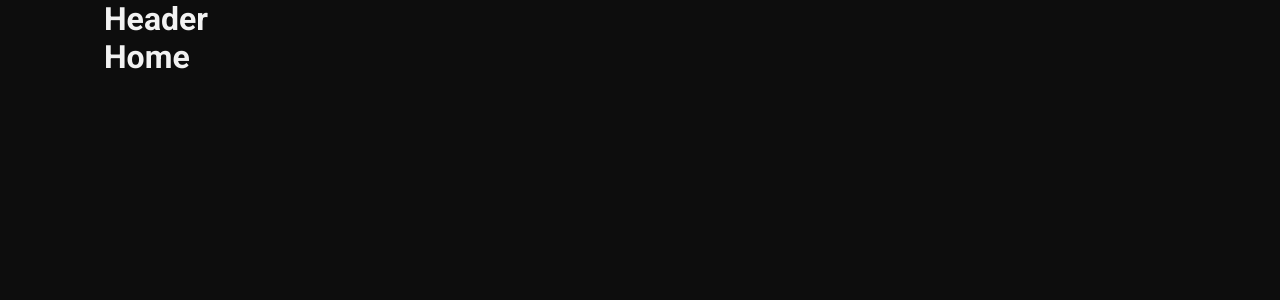
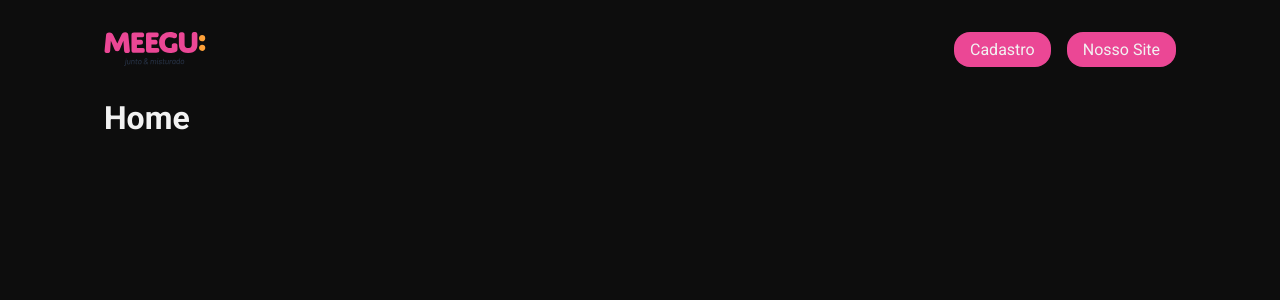
Before and after one commit to AntonioSabino/meegu-code-challenge, a React (Vite) app in the folder frontend/: page / in a window 1280 px wide. Shown: the top 300 px of the page. Built offline with nearby package versions, Linux system fonts and the light colour scheme.

Commit message:
feat: adicionar ancoras ao Header

```diff
--- a/frontend/src/components/Header/index.tsx
+++ b/frontend/src/components/Header/index.tsx
@@ -1,9 +1,16 @@
-import { HeaderContainer } from './styles'
+import { HeaderContainer, HeaderNav } from './styles'
+import logo from '../../assets/logo.svg'
 
 export default function Header() {
   return (
     <HeaderContainer>
-      <h1>Header</h1>
+      <img src={logo} alt="Meegu" />
+      <HeaderNav>
+        <a href="/">Cadastro</a>
+        <a href="https://www.meegu.com.br/" target="_blank" rel="noreferrer">
+          Nosso Site
+        </a>
+      </HeaderNav>
     </HeaderContainer>
   )
 }
--- a/frontend/src/components/Header/styles.ts
+++ b/frontend/src/components/Header/styles.ts
@@ -5,5 +5,26 @@ export const HeaderContainer = styled.header`
   align-items: center;
   justify-content: space-between;
 
+  padding: 2rem 0;
   width: 100%;
 `
+
+export const HeaderNav = styled.nav`
+  display: flex;
+  align-items: center;
+  gap: 1rem;
+
+  a {
+    background-color: ${({ theme }) => theme.colors['pink-500']};
+    border: none;
+    border-radius: 1rem;
+    color: ${({ theme }) => theme.colors['gray-100']};
+    font-weight: 500;
+    padding: 0.5rem 1rem;
+    transition: background-color 0.2s ease-in-out;
+
+    &:hover {
+      background-color: ${({ theme }) => theme.colors['pink-700']};
+    }
+  }
+`
--- a/frontend/src/styles/themes/default.ts
+++ b/frontend/src/styles/themes/default.ts
@@ -11,12 +11,16 @@ export const defaultTheme = {
     'gray-800': '#1A1A1A',
     'gray-900': '#0D0D0D',
 
-    'puple-300': '#8284FA',
-    'puple-500': '#5E60CE',
+    'purple-300': '#8284FA',
+    'purple-500': '#5E60CE',
 
     'blue-300': '#4EA8DE',
     'blue-500': '#1E6F9F',
 
+    'pink-300': '#F472B6',
+    'pink-500': '#EB4795',
+    'pink-700': '#C02661',
+
     red: '#E25858',
   },
 }
```
Also changed, not shown: frontend/src/assets/logo.svg (added).
